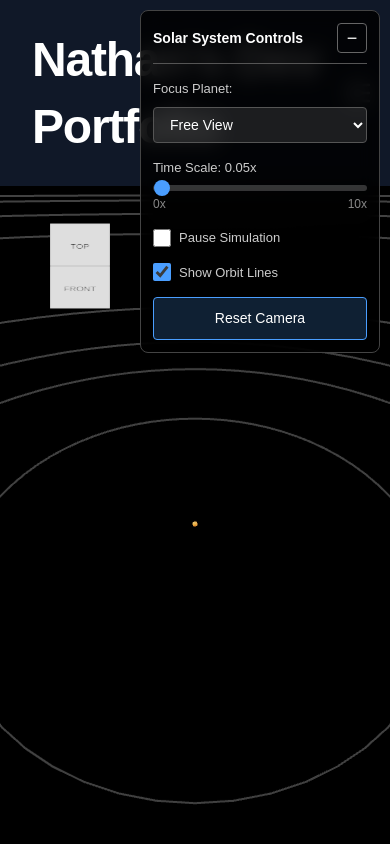
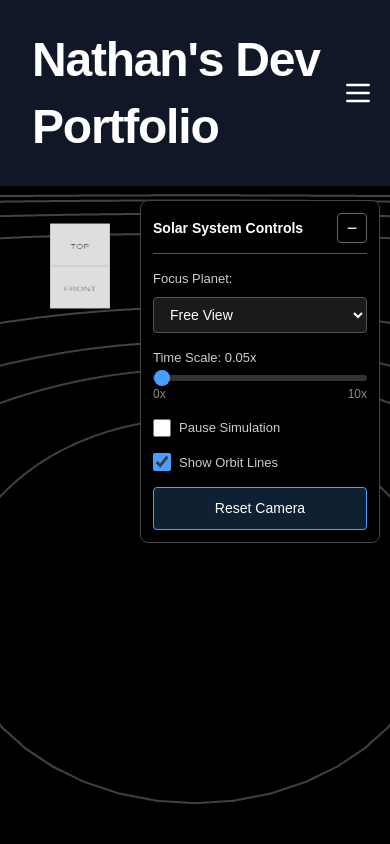
Before and after one commit to PapsBurr/personal-website-fullstack, a Next.js app in the folder frontend/: page /projects/solarsystem in a window 390 px wide. Shown: the top 844 px of the page. Built offline with nearby package versions, Linux system fonts and the light colour scheme.

Commit message:
feat: change the control bar location to be below the header on mobile

```diff
--- a/frontend/src/app/components/solarsystem/controlBar.css
+++ b/frontend/src/app/components/solarsystem/controlBar.css
@@ -176,7 +176,6 @@
 /* Mobile responsiveness */
 @media (max-width: 768px) {
   .control-bar {
-    top: 10px;
     right: 10px;
     min-width: 240px;
     max-width: 280px;
```
